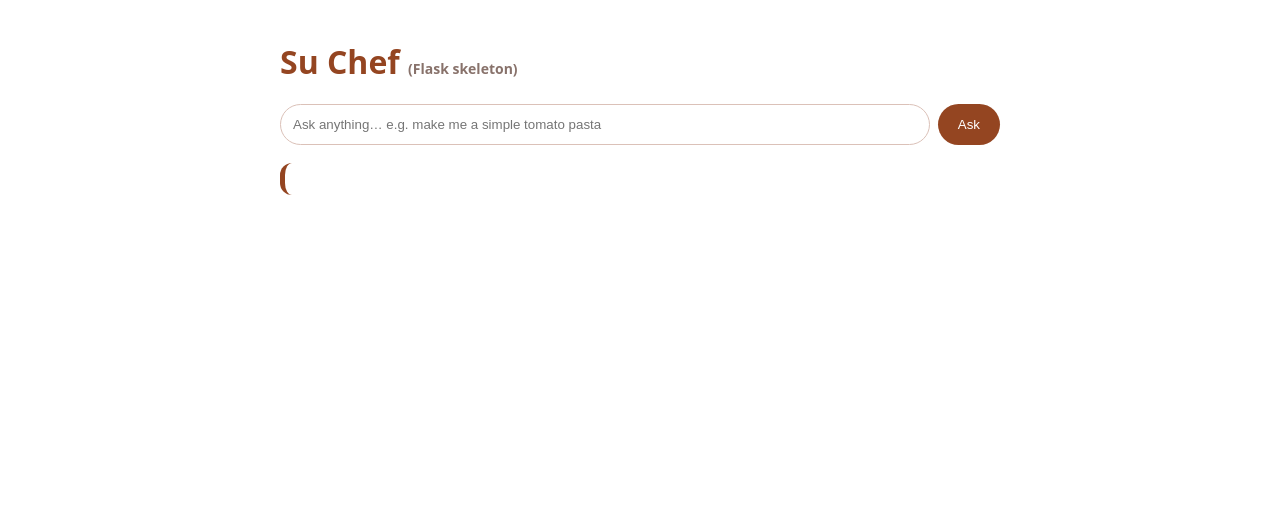
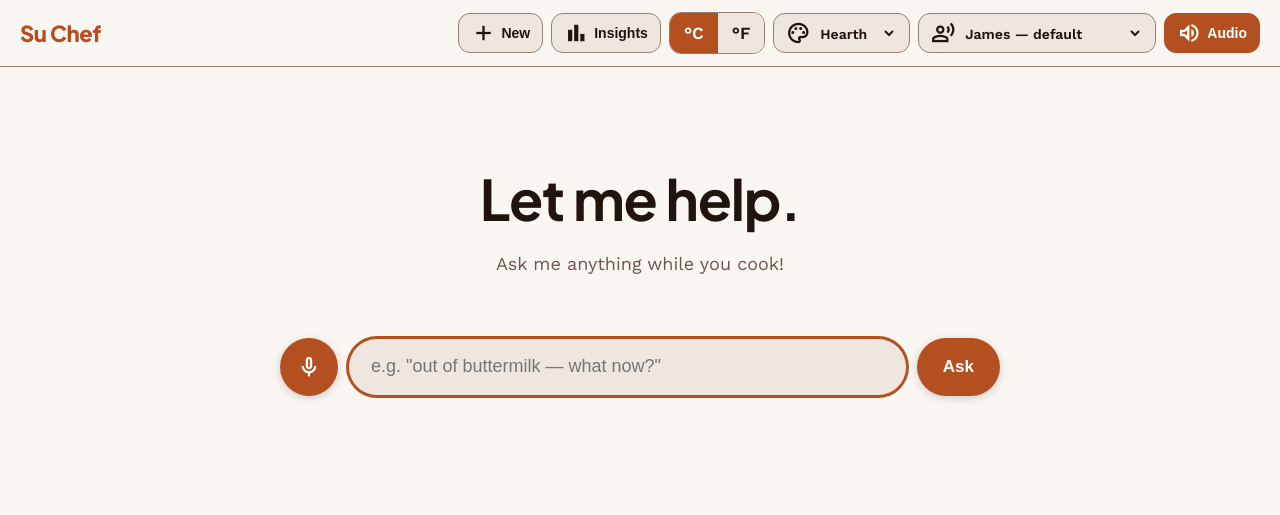
Before and after one commit to natesimantov/Su-Chef-Alternative, a Flask app: page / in a window 1280 px wide. Shown: the top 515 px of the page. Run offline with Flask 3, Linux system fonts and the light colour scheme.

Commit message:
Flask frontend: Warm Hearth shell, consolidated top bar, ask flow
Plain-CSS themeable frontend (Hearth/Dusk/Charcoal). Consolidated top bar (#7:
units, theme, voice, audio together). Ask flow renders newest-first (#1), the
always-visible composer is the follow-up field (#6), follow-up + recipe chips
(#5 scaffolding). Verified end-to-end against /api/ask: grounded recipe answer +
time estimate + chips render in-browser with no Streamlit.

Co-Authored-By: Claude Opus 4.8 <noreply@anthropic.com>

```diff
--- /dev/null
+++ b/web/static/app.css
@@ -0,0 +1,119 @@
+/* Su Chef — Warm Hearth, plain CSS with themeable variables (no build step). */
+
+:root, [data-theme="hearth"] {
+  --surface:#faf6f2; --card:#efe7df; --answer:#ffffff; --text:#20140d;
+  --muted:#6a564a; --primary:#b4501f; --on-primary:#ffffff; --outline:#94806f;
+  --sugg:#f1ebe5; --sugg-border:#e0d5cb; --accent:#51611f; --accent-soft:#dce6bf;
+}
+[data-theme="dusk"] {
+  --surface:#e4d8c8; --card:#d6c8b4; --answer:#f4ede1; --text:#2c2117;
+  --muted:#5b4c3c; --primary:#a8481c; --on-primary:#ffffff; --outline:#806c57;
+  --sugg:#ded2c0; --sugg-border:#cabda8; --accent:#4d5a1e; --accent-soft:#c7d49a;
+}
+[data-theme="charcoal"] {
+  --surface:#16140f; --card:#221f19; --answer:#2a261f; --text:#f2efe9;
+  --muted:#b8b1a6; --primary:#e6a766; --on-primary:#241502; --outline:#766c5f;
+  --sugg:#201d17; --sugg-border:#353128; --accent:#b7c98a; --accent-soft:#343a26;
+}
+
+* { box-sizing: border-box; }
+body {
+  margin:0; background:var(--surface); color:var(--text);
+  font-family:'Work Sans', system-ui, sans-serif; font-size:17px; line-height:1.55;
+  transition: background .2s ease, color .2s ease;
+}
+h1,h2,h3,.wordmark { font-family:'Plus Jakarta Sans', sans-serif; letter-spacing:-0.02em; }
+.material-symbols-outlined { font-variation-settings:'wght' 500; vertical-align:middle; }
+
+/* --- Top bar (consolidated controls #7) --- */
+.topbar {
+  position:sticky; top:0; z-index:50; display:flex; align-items:center;
+  justify-content:space-between; gap:12px; padding:12px 20px;
+  background:var(--surface); border-bottom:1px solid var(--outline);
+}
+.wordmark { font-weight:800; font-size:22px; color:var(--primary); cursor:pointer; }
+.controls { display:flex; align-items:center; gap:8px; flex-wrap:wrap; }
+.ctrl {
+  display:inline-flex; align-items:center; gap:6px; height:40px; padding:0 12px;
+  background:var(--card); color:var(--text); border:1px solid var(--outline);
+  border-radius:12px; font-size:14px; font-weight:600; cursor:pointer;
+}
+.ctrl select { background:transparent; border:none; color:var(--text); font:inherit; cursor:pointer; outline:none; }
+.ctrl.toggle.on { background:var(--primary); color:var(--on-primary); border-color:var(--primary); }
+.seg { display:inline-flex; border:1px solid var(--outline); border-radius:12px; overflow:hidden; }
+.seg button { height:40px; padding:0 14px; border:none; background:var(--card); color:var(--text); font:inherit; font-weight:600; cursor:pointer; }
+.seg button.active { background:var(--primary); color:var(--on-primary); }
+
+/* --- Layout --- */
+.wrap { max-width:760px; margin:0 auto; padding:24px 20px 120px; }
+.empty { text-align:center; padding:8vh 0 4vh; }
+.empty h1 { font-size:clamp(34px,8vw,56px); font-weight:700; margin:0 0 8px; }
+.empty p { color:var(--muted); font-size:18px; margin:0 0 28px; }
+
+/* --- Composer (the big input) --- */
+.composer { display:flex; gap:10px; align-items:center; }
+.composer input[type=text] {
+  flex:1; height:58px; padding:0 22px; font-size:18px; color:var(--text);
+  background:var(--card); border:1px solid var(--outline); border-radius:9999px; outline:none;
+}
+.composer input[type=text]:focus { border-color:var(--primary); box-shadow:0 0 0 2px var(--primary); }
+.iconbtn {
+  display:inline-flex; align-items:center; justify-content:center; width:58px; height:58px;
+  border-radius:9999px; border:none; background:var(--primary); color:var(--on-primary);
+  cursor:pointer; font-size:26px; box-shadow:0 2px 8px rgba(0,0,0,.18);
+}
+.iconbtn.listening { background:#ba1a1a; animation:pulse 1.1s infinite; }
+@keyframes pulse { 0%,100%{transform:scale(1);} 50%{transform:scale(1.06);} }
+.send {
+  height:58px; padding:0 26px; border:none; border-radius:9999px; background:var(--primary);
+  color:var(--on-primary); font-weight:700; font-size:17px; cursor:pointer; box-shadow:0 2px 8px rgba(0,0,0,.18);
+}
+
+/* --- Chat turns (newest-first #1) --- */
+.turn { margin-bottom:26px; }
+.q { color:var(--muted); font-style:italic; font-size:16px; margin:0 0 6px; }
+.ctx { color:var(--muted); font-size:15px; margin:0 0 8px; }
+.answer {
+  background:var(--answer); border-left:5px solid var(--primary); border-radius:14px;
+  padding:18px 22px; font-size:19px; line-height:1.55; white-space:pre-wrap;
+  box-shadow:0 2px 12px rgba(0,0,0,.07);
+}
+.row { display:flex; gap:8px; align-items:flex-start; }
+.row .answer { flex:1; }
+.answer-tools { display:flex; flex-direction:column; gap:8px; }
+.tbtn {
+  width:42px; height:42px; border-radius:12px; border:1px solid var(--outline);
+  background:var(--card); color:var(--text); cursor:pointer; font-size:20px;
+  display:inline-flex; align-items:center; justify-content:center;
+}
+.tbtn.on { background:var(--primary); color:var(--on-primary); border-color:var(--primary); }
+
+/* --- Suggestion chips (#5) + inline follow-up (#6) --- */
+.chips { display:flex; flex-direction:column; gap:8px; margin:12px 0; }
+.chip {
+  text-align:left; padding:11px 16px; border:1px solid var(--sugg-border); background:var(--sugg);
+  color:var(--muted); border-radius:12px; cursor:pointer; font-style:italic; font-size:15px;
+}
+.chip.recipe { font-style:normal; font-weight:700; color:var(--on-primary); background:var(--primary); border-color:var(--primary); }
+.followup { display:flex; gap:8px; margin-top:6px; }
+.followup input {
+  flex:1; height:48px; padding:0 18px; font-size:16px; color:var(--text);
+  background:var(--card); border:1px solid var(--outline); border-radius:9999px; outline:none;
+}
+.followup input:focus { border-color:var(--primary); }
+.thinking { color:var(--muted); font-style:italic; }
+
+/* --- Recipe widget (#3) --- */
+.recipe { background:var(--answer); border:1px solid var(--outline); border-left:5px solid var(--primary);
+  border-radius:14px; padding:18px 22px; box-shadow:0 2px 12px rgba(0,0,0,.07); }
+.recipe h3 { margin:0 0 4px; font-size:24px; color:var(--text); }
+.recipe .meta { display:flex; flex-wrap:wrap; gap:10px; margin:10px 0 14px; }
+.recipe .pill { background:var(--accent-soft); color:var(--text); border-radius:9999px; padding:6px 12px; font-size:14px; font-weight:600; }
+.recipe .pill.quick { background:var(--primary); color:var(--on-primary); }
+.recipe .sect { margin-top:12px; }
+.recipe .sect h4 { margin:0 0 6px; font-size:15px; letter-spacing:.05em; text-transform:uppercase; color:var(--accent); }
+.recipe ul, .recipe ol { margin:0; padding-left:22px; }
+.recipe li { margin-bottom:4px; }
+.recipe .src { display:inline-block; margin-top:12px; color:var(--primary); font-size:14px; }
+
+.hidden { display:none !important; }
--- /dev/null
+++ b/web/static/app.js
@@ -0,0 +1,140 @@
+/* Su Chef — Flask frontend logic (vanilla JS). */
+
+const state = {
+  messages: [],          // [{role, content, ...extras}]
+  units: localStorage.getItem('units') || 'metric',
+  theme: localStorage.getItem('theme') || 'hearth',
+  audioOn: localStorage.getItem('audioOn') !== 'off',
+  busy: false,
+};
+
+const $ = (id) => document.getElementById(id);
+const thread = $('thread'), empty = $('empty'), qInput = $('q');
+
+/* ---------- top-bar controls (#7) ---------- */
+function applyTheme(t) { document.documentElement.setAttribute('data-theme', t); state.theme = t; localStorage.setItem('theme', t); }
+applyTheme(state.theme); $('theme').value = state.theme;
+$('theme').onchange = (e) => applyTheme(e.target.value);
+
+function setUnits(u) {
+  state.units = u; localStorage.setItem('units', u);
+  document.querySelectorAll('#units button').forEach(b => b.classList.toggle('active', b.dataset.u === u));
+}
+setUnits(state.units);
+document.querySelectorAll('#units button').forEach(b => b.onclick = () => setUnits(b.dataset.u));
+
+function setAudio(on) {
+  state.audioOn = on; localStorage.setItem('audioOn', on ? 'on' : 'off');
+  const t = $('audioToggle'); t.classList.toggle('on', on);
+  t.querySelector('.material-symbols-outlined').textContent = on ? 'volume_up' : 'volume_off';
+  if (!on) window.speechSynthesis.cancel();
+}
+setAudio(state.audioOn);
+$('audioToggle').onclick = () => setAudio(!state.audioOn);
+
+$('newBtn').onclick = $('home').onclick = newChat;
+function newChat() { state.messages = []; render(); window.speechSynthesis.cancel(); qInput.value = ''; qInput.focus(); }
+$('insightsBtn').onclick = () => { window.location.href = '/insights'; };
+
+/* voice persona list (browser-aware, like the Streamlit app) */
+function fillVoices() {
+  const sel = $('voice'); const voices = window.speechSynthesis.getVoices();
+  const want = [['James — default', 'en'], ['British', 'en-gb'], ['American', 'en-us'],
+                ['Irish', 'en-ie'], ['Australian', 'en-au'], ['Indian', 'en-in']];
+  sel.innerHTML = '';
+  want.forEach(([label, lang]) => {
+    const ok = lang === 'en' || voices.some(v => v.lang.toLowerCase().startsWith(lang));
+    const o = document.createElement('option'); o.value = lang; o.textContent = label + (ok ? '' : ' · needs Edge');
+    o.disabled = !ok; sel.appendChild(o);
+  });
+}
+fillVoices(); window.speechSynthesis.onvoiceschanged = fillVoices;
+
+function speak(text) {
+  if (!state.audioOn || !text) return;
+  const u = new SpeechSynthesisUtterance(text);
+  const lang = $('voice').value, voices = window.speechSynthesis.getVoices();
+  const v = voices.find(v => v.lang.toLowerCase().startsWith(lang)) || voices.find(v => /^en/i.test(v.lang));
+  if (v) u.voice = v;
+  window.speechSynthesis.cancel(); window.speechSynthesis.speak(u);
+}
+
+/* ---------- ask flow ---------- */
+async function ask(text) {
+  text = (text || '').trim();
+  if (!text || state.busy) return;
+  state.busy = true; qInput.value = '';
+  state.messages.push({ role: 'user', content: text });
+  state.messages.push({ role: 'assistant', content: '', pending: true });
+  render();
+  try {
+    const res = await fetch('/api/ask', {
+      method: 'POST', headers: { 'Content-Type': 'application/json' },
+      body: JSON.stringify({ messages: state.messages.filter(m => !m.pending).map(m => ({ role: m.role, content: m.content })), units: state.units })
+    });
+    const data = await res.json();
+    const a = state.messages[state.messages.length - 1];
+    a.pending = false; a.content = data.answer || data.error || '(no answer)';
+    a.context = data.context || ''; a.follow_ups = (data.follow_ups || []).slice(0, 3);
+    a.recipe_suggestion = data.recipe_suggestion || '';
+    render();
+    speak(a.content);
+  } catch (e) {
+    const a = state.messages[state.messages.length - 1];
+    a.pending = false; a.content = 'Connection hiccup — try again.'; render();
+  }
+  state.busy = false;
+}
+
+/* ---------- render (newest-first #1) ---------- */
+function render() {
+  empty.classList.toggle('hidden', state.messages.length > 0);
+  // pair user+assistant into turns
+  const turns = [];
+  for (let i = 0; i < state.messages.length; i += 2)
+    turns.push({ q: state.messages[i], a: state.messages[i + 1] });
+  thread.innerHTML = '';
+  turns.reverse().forEach((turn, idxFromTop) => {
+    const isLatest = idxFromTop === 0;
+    const div = document.createElement('div'); div.className = 'turn';
+    div.appendChild(el('p', 'q', `🎙️ “${turn.q.content}”`));
+    const a = turn.a || {};
+    if (a.context) div.appendChild(el('p', 'ctx', a.context));
+    const rowEl = document.createElement('div'); rowEl.className = 'row';
+    const ans = document.createElement('div'); ans.className = a.pending ? 'answer thinking' : 'answer';
+    ans.textContent = a.pending ? 'Su Chef is thinking…' : (a.content || '');
+    rowEl.appendChild(ans);
+    if (!a.pending) {
+      const tools = document.createElement('div'); tools.className = 'answer-tools';
+      const say = tbtn('volume_up', () => speak(a.content));
+      const pin = tbtn('push_pin', (b) => { b.classList.toggle('on'); });
+      tools.append(say, pin); rowEl.appendChild(tools);
+    }
+    div.appendChild(rowEl);
+    // chips + inline follow-up only under the latest turn
+    if (isLatest && !a.pending) {
+      const chips = document.createElement('div'); chips.className = 'chips';
+      (a.follow_ups || []).slice(0, a.recipe_suggestion ? 2 : 3).forEach(f =>
+        chips.appendChild(chip(f, false)));
+      if (a.recipe_suggestion) chips.appendChild(chip(a.recipe_suggestion, true));
+      if (chips.children.length) div.appendChild(chips);
+    }
+    thread.appendChild(div);
+  });
+}
+
+function el(tag, cls, text) { const e = document.createElement(tag); e.className = cls; if (text != null) e.textContent = text; return e; }
+function tbtn(icon, fn) {
+  const b = document.createElement('button'); b.className = 'tbtn';
+  b.innerHTML = `<span class="material-symbols-outlined">${icon}</span>`;
+  b.onclick = () => fn(b); return b;
+}
+function chip(text, isRecipe) {
+  const b = document.createElement('button'); b.className = 'chip' + (isRecipe ? ' recipe' : '');
+  b.textContent = (isRecipe ? '🍳 ' : '') + text; b.onclick = () => ask(text); return b;
+}
+
+/* ---------- input wiring (#6: the always-visible composer is the follow-up field) ---------- */
+$('send').onclick = () => ask(qInput.value);
+qInput.addEventListener('keydown', e => { if (e.key === 'Enter') ask(qInput.value); });
+qInput.focus();
--- a/web/templates/index.html
+++ b/web/templates/index.html
@@ -1,43 +1,53 @@
 <!DOCTYPE html>
-<html lang="en">
+<html lang="en" data-theme="hearth">
 <head>
 <meta charset="utf-8" />
 <meta name="viewport" content="width=device-width, initial-scale=1.0" />
 <title>Su Chef</title>
+<link rel="preconnect" href="https://fonts.googleapis.com" />
+<link href="https://fonts.googleapis.com/css2?family=Plus+Jakarta+Sans:wght@400;600;700;800&family=Work+Sans:wght@400;500;600;700&display=swap" rel="stylesheet" />
+<link href="https://fonts.googleapis.com/css2?family=Material+Symbols+Outlined:opsz,wght,FILL,GRAD@24,500,0,0&display=swap" rel="stylesheet" />
+<link href="{{ url_for('static', filename='app.css') }}" rel="stylesheet" />
 </head>
-<body style="font-family: system-ui, Arial, sans-serif; max-width: 720px; margin: 40px auto; padding: 0 16px;">
-  <h1 style="color:#944521;">Su Chef <small style="color:#88726b;font-size:14px;">(Flask skeleton)</small></h1>
-  <div style="display:flex; gap:8px;">
-    <input id="q" placeholder="Ask anything… e.g. make me a simple tomato pasta"
-           style="flex:1; padding:12px; border:1px solid #dbc1b8; border-radius:9999px;" />
-    <button id="go" style="padding:12px 20px; background:#944521; color:#fff; border:none; border-radius:9999px; cursor:pointer;">Ask</button>
-  </div>
-  <p id="ctx" style="color:#55433c; margin-top:18px;"></p>
-  <div id="ans" style="white-space:pre-wrap; font-size:18px; line-height:1.5; background:#fff; border-left:5px solid #944521; border-radius:12px; padding:16px 20px;"></div>
-  <div id="fu" style="margin-top:12px; display:flex; gap:8px; flex-wrap:wrap;"></div>
+<body>
+  <header class="topbar">
+    <div class="wordmark" id="home" title="New question">Su&nbsp;Chef</div>
+    <div class="controls">
+      <button class="ctrl" id="newBtn"><span class="material-symbols-outlined">add</span>New</button>
+      <button class="ctrl" id="insightsBtn"><span class="material-symbols-outlined">bar_chart</span>Insights</button>
+      <div class="seg" id="units">
+        <button data-u="metric" class="active">°C</button>
+        <button data-u="us">°F</button>
+      </div>
+      <label class="ctrl"><span class="material-symbols-outlined">palette</span>
+        <select id="theme">
+          <option value="hearth">Hearth</option>
+          <option value="dusk">Dusk</option>
+          <option value="charcoal">Charcoal</option>
+        </select>
+      </label>
+      <label class="ctrl"><span class="material-symbols-outlined">record_voice_over</span>
+        <select id="voice"></select>
+      </label>
+      <button class="ctrl toggle on" id="audioToggle" title="Read answers aloud">
+        <span class="material-symbols-outlined">volume_up</span>Audio
+      </button>
+    </div>
+  </header>
 
-<script>
-const q = document.getElementById('q'), ans = document.getElementById('ans'),
-      ctx = document.getElementById('ctx'), fu = document.getElementById('fu');
-async function ask(text) {
-  if (!text.trim()) return;
-  ctx.textContent = ''; ans.textContent = 'Thinking…'; fu.innerHTML = '';
-  const res = await fetch('/api/ask', {
-    method: 'POST', headers: {'Content-Type': 'application/json'},
-    body: JSON.stringify({ messages: [{ role: 'user', content: text }], units: 'metric' })
-  });
-  const data = await res.json();
-  ctx.textContent = data.context || '';
-  ans.textContent = data.answer || data.error || '(no answer)';
-  (data.follow_ups || []).forEach(f => {
-    const b = document.createElement('button');
-    b.textContent = f; b.style.cssText = 'padding:8px 14px;border:1px solid #dbc1b8;border-radius:9999px;background:#f6f3f2;cursor:pointer;font-style:italic;';
-    b.onclick = () => { q.value = f; ask(f); };
-    fu.appendChild(b);
-  });
-}
-document.getElementById('go').onclick = () => ask(q.value);
-q.addEventListener('keydown', e => { if (e.key === 'Enter') ask(q.value); });
-</script>
+  <main class="wrap">
+    <div id="empty" class="empty">
+      <h1>Let me help.</h1>
+      <p>Ask me anything while you cook!</p>
+    </div>
+    <div class="composer">
+      <button id="mic" class="iconbtn" title="Tap to speak"><span class="material-symbols-outlined">mic</span></button>
+      <input id="q" type="text" placeholder='e.g. "out of buttermilk — what now?"' autocomplete="off" />
+      <button id="send" class="send">Ask</button>
+    </div>
+    <div id="thread"></div>
+  </main>
+
+  <script src="{{ url_for('static', filename='app.js') }}"></script>
 </body>
 </html>
```
